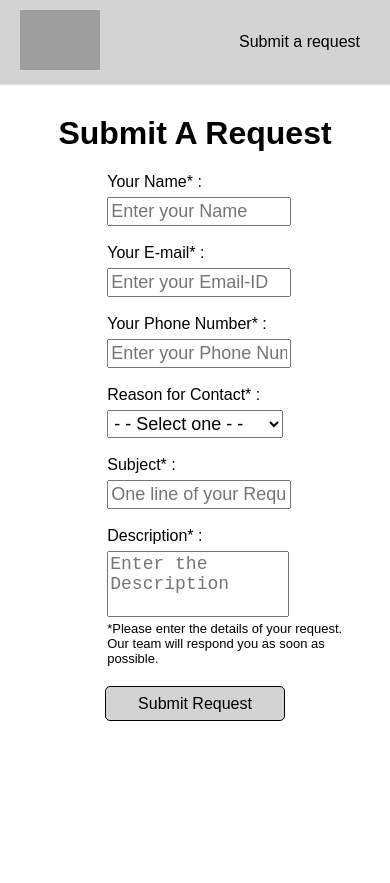
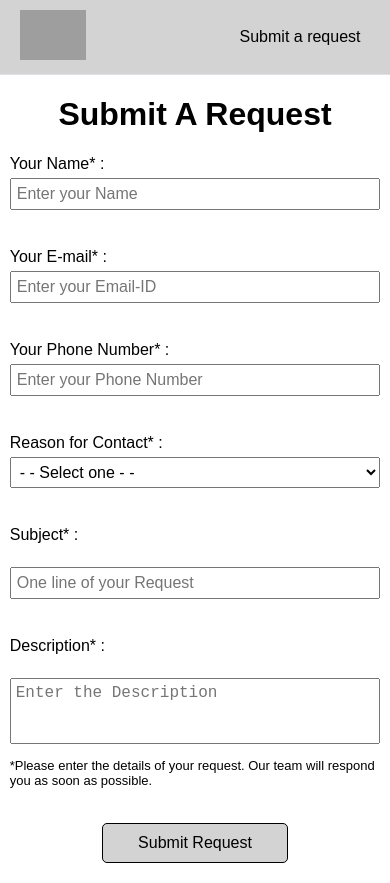
Before and after one commit to Sabarishram/faq-request-live, a plain HTML site: page index.html in a window 390 px wide. Before the commit the page ends 844 px from the top, so only its background shows below. Drawn offline with Linux system fonts and the light colour scheme; grey boxes are pictures that could not be loaded.

Commit message:
responsive form

```diff
--- a/style.css
+++ b/style.css
@@ -1,6 +1,7 @@
 body {
     margin: 0;
     font-family: Arial, sans-serif;
+    box-sizing: border-box;
 }
 
 /* Header Start */
@@ -8,9 +9,10 @@ body {
     display: flex;
     justify-content: space-between;
     align-items: center;
-    padding: 10px 20px;
+    padding: 10px 5%;
     background-color: lightgrey;
     border-bottom: 1px solid #dee2e6;
+    flex-wrap: nowrap; /* Prevent wrapping */
 }
 
 .nasc-logo {
@@ -24,59 +26,63 @@ body {
     border-radius: 5px;
 }
 
-.request:hover{
+.request:hover {
     text-decoration: underline;
 }
 /* Header End */
 
 /* Form Starts */
-.form-cont{
+.form-cont {
     width: 90%;
-    margin: 30px auto 0px auto;
+    max-width: 600px;
+    margin: 30px auto;
 }
 
-form> h1{
+form > h1 {
     text-align: center;
 }
 
-form > label{
-    margin: 0px 0px 0px 25%;
+form > label {
+    display: block;
+    margin: 10px 0 5px;
     font-size: 1em;
 }
 
 form > .input{
-    margin:6px 0px 0px 25% ;
-    width: 50%;
-    font-size: 18px;
-    padding: 2px;
+    width: 100%;
+    font-size: 16px;
+    padding: 5px;
+    margin-bottom: 10px;
+    box-sizing: border-box;
 }
 
-form> textarea{
+form > p{
+    margin-top: 0px;
+    margin-bottom: 35px;
+}
+
+form > textarea {
     resize: none;
 }
 
-form > p{
+form > p {
     font-size: 13px;
-    margin: 0px 0px 0px 25%;
-    width: 70%;
 }
 
-#submit{
+#submit {
+    display: block;
     margin: 20px auto;
-    display: block;
-    margin-bottom: 20px;
-    padding: 5px;
-    width: 180px;
-    height: 35px;
+    padding: 10px;
+    width: 50%;
+    max-width: 200px;
     border-radius: 5px;
-    border:1px solid black ;
+    border: 1px solid black;
     cursor: pointer;
     font-size: 16px;
     background-color: lightgray;
-
 }
 
-#submit:hover{
+#submit:hover {
     text-decoration: underline;
 }
 /* Form Ends */
@@ -99,3 +105,27 @@ form > p{
     margin: 0;
 }
 /* Loading Ends */
+
+/* Responsive Design */
+@media (max-width: 768px) {
+
+    .nasc-logo {
+        height: 50px;
+    }
+
+    .form-cont {
+        width: 95%;
+        margin: 20px auto;
+    }
+
+    form > label,
+    form > p {
+        margin-left: 0;
+        text-align: left;
+    }
+
+    form > .input{
+        width: 100%;
+    }
+
+}
```
